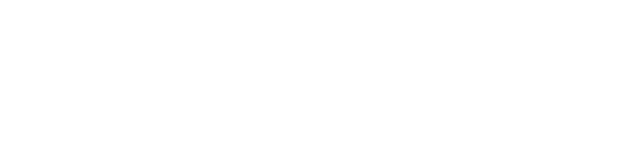
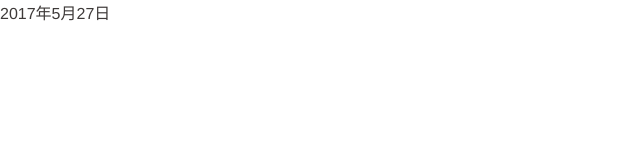
Before and after one commit to serve77r/web2, a plain HTML site: page page.html in a window 1280 px wide. Shown: the whole page, without its empty margins (0-640 px from the left). Drawn offline with Linux system fonts and the light colour scheme.

Commit message:
page add h1

```diff
--- a/page.html
+++ b/page.html
@@ -3,8 +3,9 @@
 <head>
 	<meta charset="UTF-8">
 	<title>Document</title>
+	<link rel="stylesheet" type="text/css" href="css/reset.css">
 </head>
 <body>
-
+	<h1>2017年5月27日</h1>
 </body>
 </html>
```
